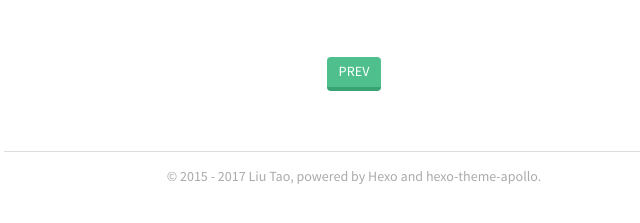
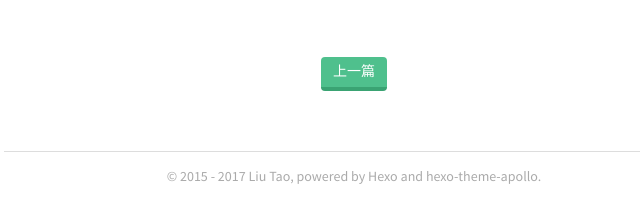
Before and after one commit to taooba/taooba.github.io, a plain HTML site: page 2017/01/27/一个十年的结束, 另一个开始/index.html in a window 1280 px wide. Shown: the part 1354-1577 px from the top of the page, 286-926 px from the left. Drawn offline with nearby package versions, Linux system fonts and the light colour scheme; some packages are replaced by stand-ins of ours; a script that the page names is missing.

Commit message:
Site updated: 2017-03-26 23:31:10

```diff
--- a/2017/01/27/一个十年的结束, 另一个开始/index.html
+++ b/2017/01/27/一个十年的结束, 另一个开始/index.html
@@ -23,7 +23,7 @@
 <li>每月至少码一篇原创的blog</li>
 </ol>
 <p>最后 @all 新年快乐,  家人健康, 幸福开心.</p>
-</div></article></div></main><footer><div class="paginator"><a href="/2017/02/21/iOS GCD 详解/" class="prev">PREV</a></div><div id="disqus_thread"></div><script>var disqus_shortname = 'tao4blog';
+</div></article></div></main><footer><div class="paginator"><a href="/2017/02/21/iOS GCD 详解/" class="prev">上一篇</a></div><div id="disqus_thread"></div><script>var disqus_shortname = 'tao4blog';
 var disqus_identifier = '2017/01/27/一个十年的结束, 另一个开始/';
 var disqus_title = '一个十年的结束, 另一个开始';
 var disqus_url = 'http://yoursite.com/2017/01/27/一个十年的结束, 另一个开始/';
```
Also changed, not shown: 2017/02/21/iOS GCD 详解/index.html (+1 -1 lines), index.html (+1 -1 lines).
